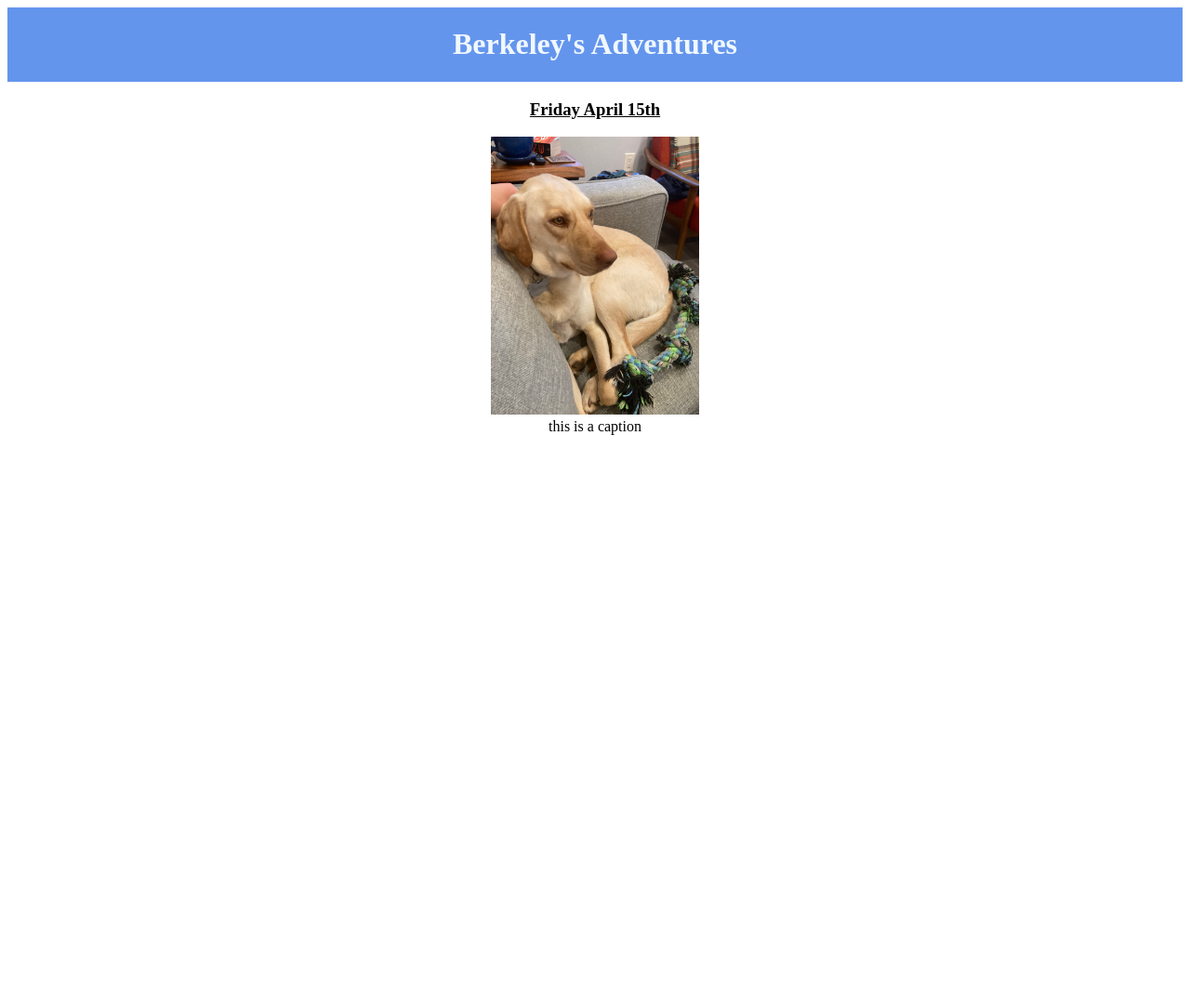
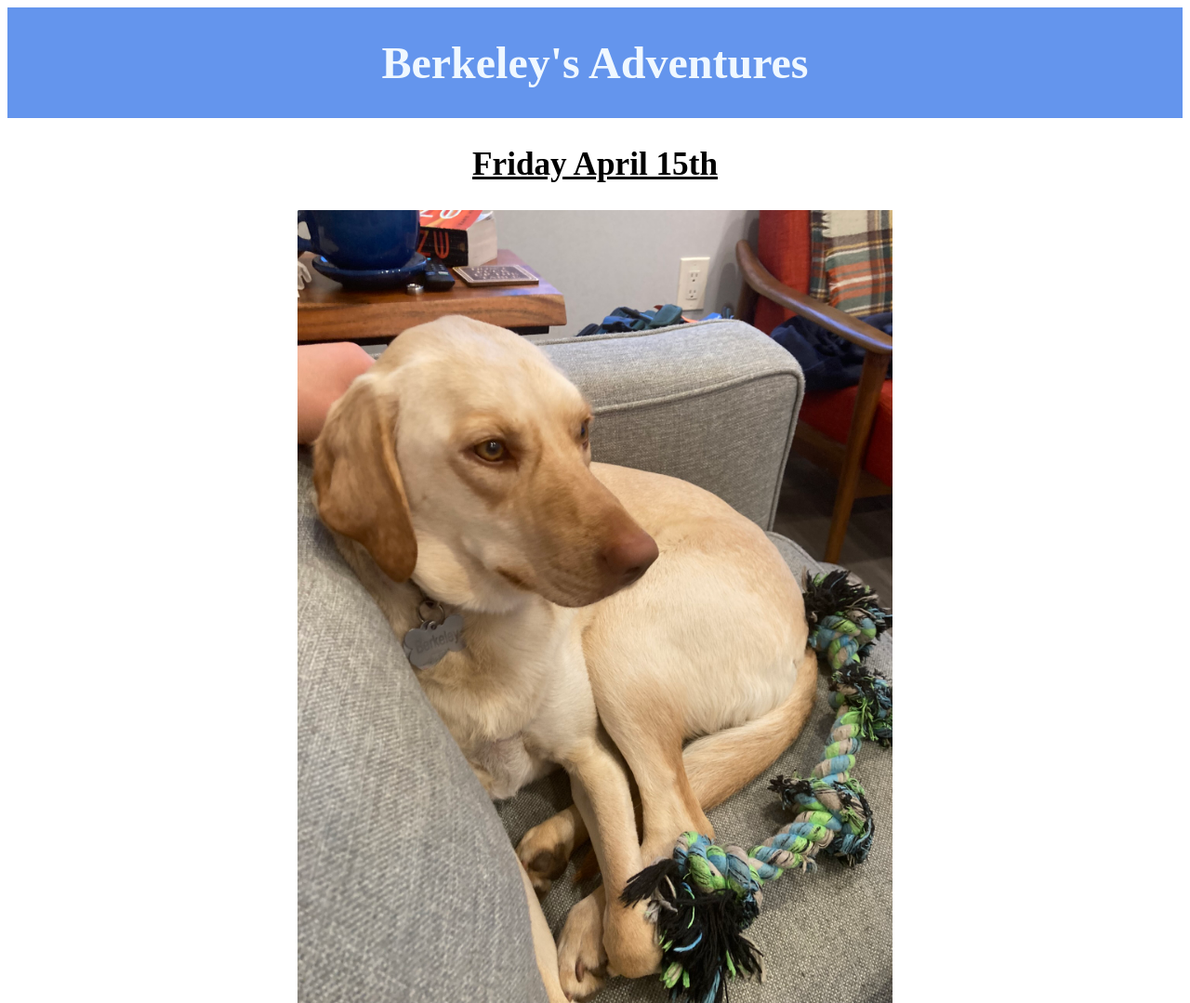
Before and after one commit to andrewwerner1/BerkeleyAdventures, a plain HTML site: page index.html in a window 1280 px wide. Shown: the top 1079 px of the page at 93% size. Before the commit the page ends 800 px from the top, so only its background shows below. Drawn offline with Linux system fonts and the light colour scheme.

Commit message:
increasing size of image and font

```diff
--- a/Home.css
+++ b/Home.css
@@ -11,11 +11,13 @@
     align-items: center;
 }
 
-h3 {text-align: center; text-decoration: underline;}
+h1{ font-size: 3em;}
 
-.Caption {text-align: center;}
+h2 {text-align: center; text-decoration: underline; font-size: 2.2em;}
+
+.Caption {text-align: center; font-size: 2.1em;}
 
 img{
-    width: 14em;
+    width: 40em;
     height: auto;
 }
--- a/index.html
+++ b/index.html
@@ -7,11 +7,15 @@
 
 <div class="Container">
     <div id="title"><h1>Berkeley's Adventures</h1></div>
+    <div id="Day1" class="DayContainer">
+        <div>
+            <h2>Friday April 15th</h2>
+            <img src="img/cute_couch.jpeg" alt="cute_couch"/>
+            <div class="Caption">this is a caption</div>
+        </div>
+    </div>
+    <div id="Day2" class="DayContainer">
 
-    <div>
-        <h3>Friday April 15th</h3>
-        <img src="img/cute_couch.jpeg" alt="cute_couch"/>
-        <div class="Caption">this is a caption</div>
     </div>
 </div>
 
```
